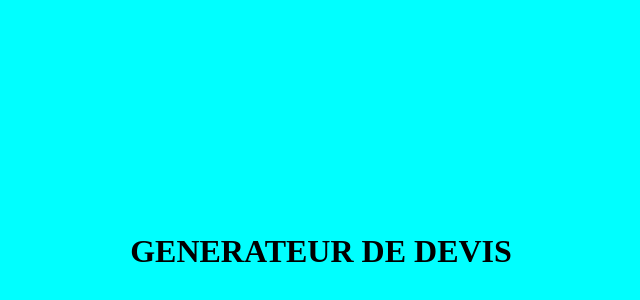
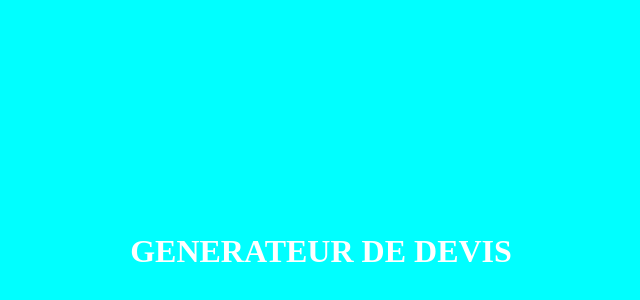
Before and after one commit to ADRISouhaina/generateur_devis, a plain HTML site: page index.html in a window 1280 px wide. Shown: the part 28-328 px from the top of the page, without its empty margins (319-959 px from the left). Drawn offline with Linux system fonts and the light colour scheme.

Commit message:
modifier la couleur du titre

```diff
--- a/index.html
+++ b/index.html
@@ -3,6 +3,6 @@
       <title></title>
   </head>
   <body style="background-color:aqua;">
-      <h1 style="padding-top:20%; padding-bottom:20%; text-align:center;">GENERATEUR DE DEVIS</h1>
+      <h1 style="padding-top:20%; padding-bottom:20%; text-align:center;color:#FFFFFF;">GENERATEUR DE DEVIS</h1>
   </body>
 </html>
```
